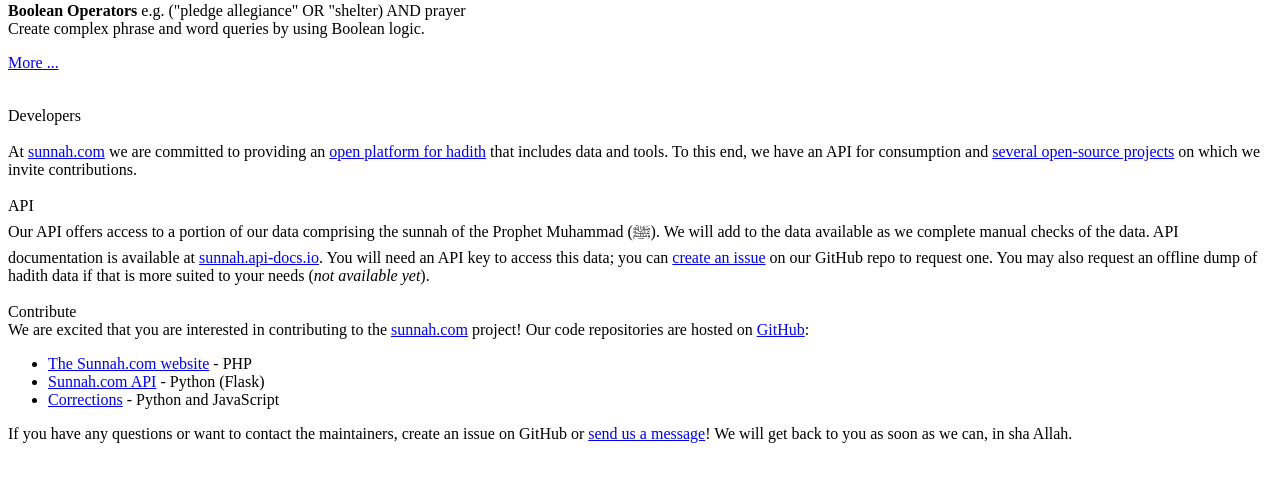
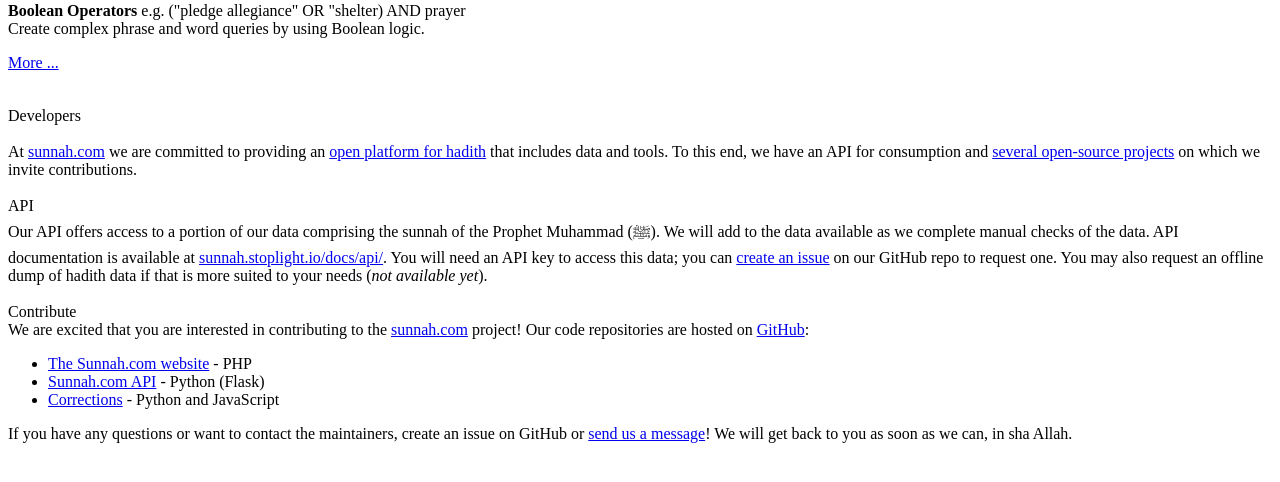
Before and after one commit to sunnah-com/website, a Yii app: template application/modules/front/views/index/developers.php in a window 1280 px wide. Shown: the part 271-753 px from the top of the page. Run offline with PHP 8.4 and a stand-in for Yii, Linux system fonts and the light colour scheme; the template is opened without the code that fills it, so the values that code supplies are empty; some libraries are stand-ins or nearby versions.

Commit message:
Updating API docs link on the developers page

```diff
--- a/application/modules/front/views/index/developers.php
+++ b/application/modules/front/views/index/developers.php
@@ -14,7 +14,7 @@ on which we invite contributions.
 <div class=section>API</div>
 <div class=content>
 Our API offers access to a portion of our data comprising the sunnah of the Prophet Muhammad (&#xFDFA;). We will add to the data available as we complete manual checks of the data.
-API documentation is available at <a href="https://sunnah.api-docs.io">sunnah.api-docs.io</a>.
+API documentation is available at <a href="https://sunnah.stoplight.io/docs/api/">sunnah.stoplight.io/docs/api/</a>.
 You will need an API key to access this data; you can
 <a href="https://github.com/sunnah-com/api/issues/new?template=request-for-api-access.md&title=Request+for+API+access%3A+%5BYour+Name%5D">create an issue</a>
 on our GitHub repo to request one. You may also request an offline dump of hadith data if that
```
